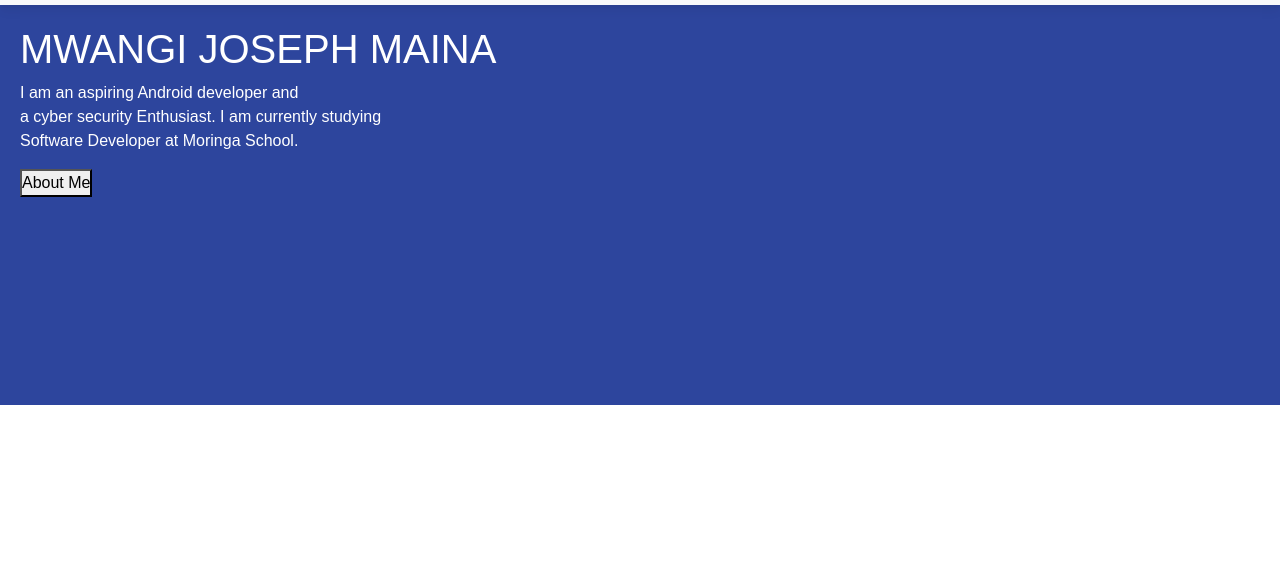
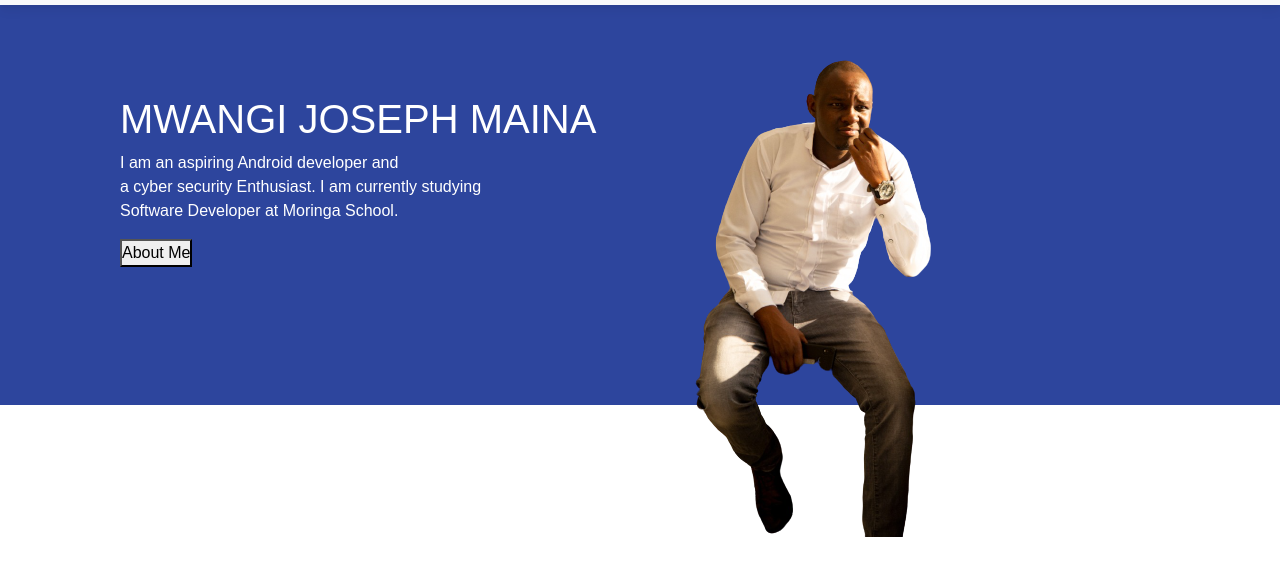
Before and after one commit to JMDev2/My-Portfolio, a plain HTML site: page index.html in a window 1280 px wide. Shown: the part 51-626 px from the top of the page. Drawn offline with nearby package versions, Linux system fonts and the light colour scheme.

Commit message:
stl:This will change the image styling

```diff
--- a/index.css
+++ b/index.css
@@ -14,11 +14,16 @@
 .myText{
     color: white;
     padding: 20px 20px;
+    position: relative;
+    left: 100px;
+    bottom: -70px;
 
 }
 .myImage{
     margin-top: -80px;
     margin-left: 40px;
+    position: relative;
+    left: 100px;
 
 
 }
--- a/index.html
+++ b/index.html
@@ -84,7 +84,7 @@ rel="stylesheet"
            </p>
            <button>About Me</button>
        </div>
-       <div class="myImage">
+       <div class="myImage" height="100px" >
         <img src="./images/image.png">
        </div>
    </div>
```
Also changed, not shown: images/image.png (added).
